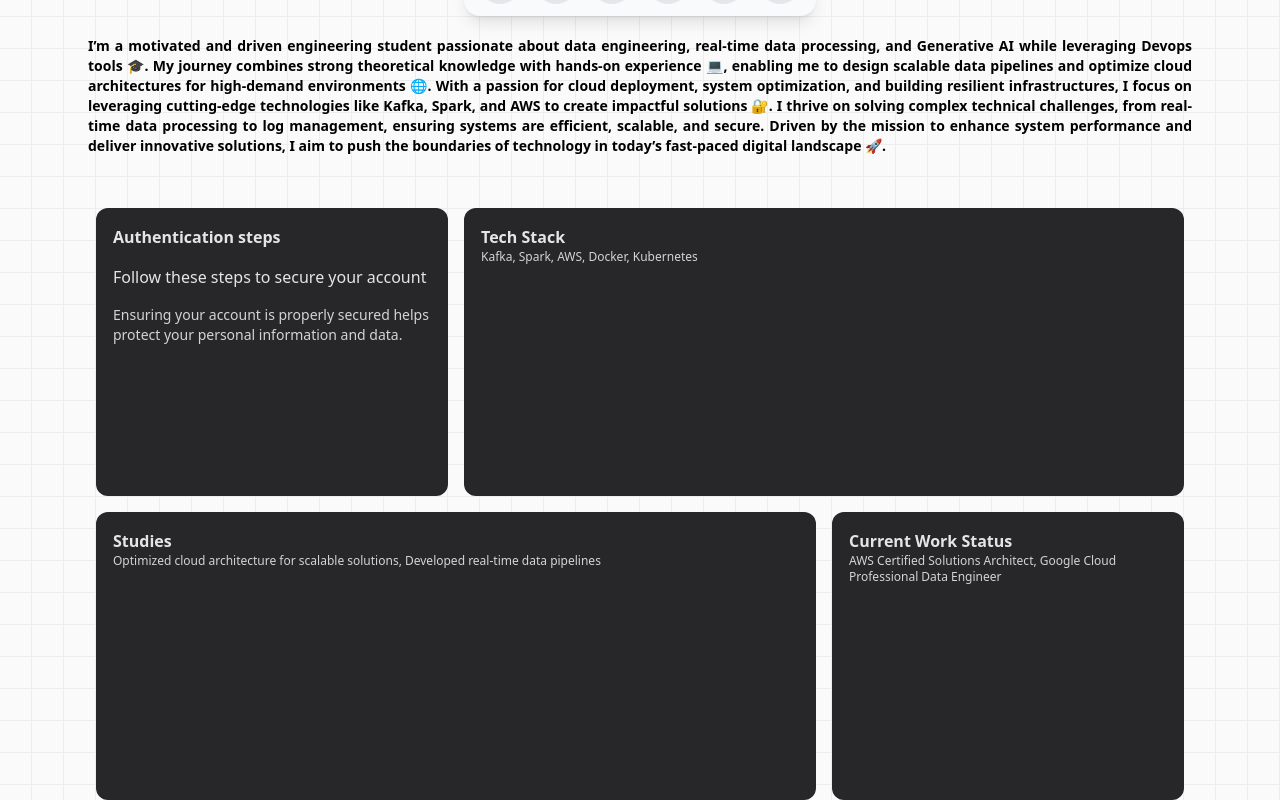
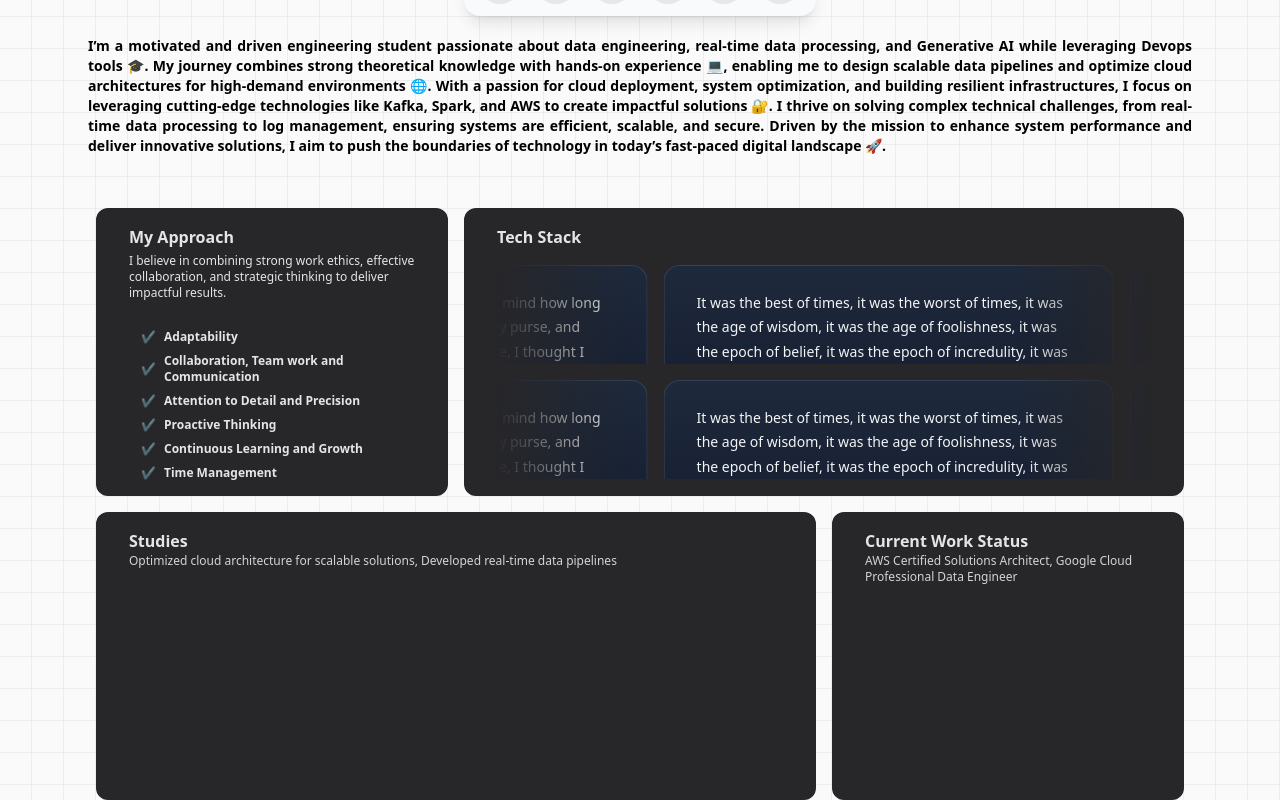
Before and after one commit to Nourhene-Azaiez/Portfolio, a Next.js app: page / in a window 1280 px wide. Shown: the part 768-1568 px from the top of the page. Built offline with nearby package versions, Linux system fonts and the light colour scheme.

Commit message:
Added the first tech stack draft

```diff
--- a/components/About.tsx
+++ b/components/About.tsx
@@ -1,11 +1,44 @@
 import React from 'react';
 import { BentoGrid, BentoGridItem } from './ui/bento-grid';
 import { CardSpotlight } from './ui/card-spotlight';
+import { InfiniteMovingCards } from './ui/infinite-moving-cards';
 
 
 interface AboutProps {
   id?: string;
 }
+
+const testimonials = [
+  {
+    quote:
+      "It was the best of times, it was the worst of times, it was the age of wisdom, it was the age of foolishness, it was the epoch of belief, it was the epoch of incredulity, it was the season of Light, it was the season of Darkness, it was the spring of hope, it was the winter of despair.",
+    name: "Charles Dickens",
+    title: "A Tale of Two Cities",
+  },
+  {
+    quote:
+      "To be, or not to be, that is the question: Whether 'tis nobler in the mind to suffer The slings and arrows of outrageous fortune, Or to take Arms against a Sea of troubles, And by opposing end them: to die, to sleep.",
+    name: "William Shakespeare",
+    title: "Hamlet",
+  },
+  {
+    quote: "All that we see or seem is but a dream within a dream.",
+    name: "Edgar Allan Poe",
+    title: "A Dream Within a Dream",
+  },
+  {
+    quote:
+      "It is a truth universally acknowledged, that a single man in possession of a good fortune, must be in want of a wife.",
+    name: "Jane Austen",
+    title: "Pride and Prejudice",
+  },
+  {
+    quote:
+      "Call me Ishmael. Some years ago—never mind how long precisely—having little or no money in my purse, and nothing particular to interest me on shore, I thought I would sail about a little and see the watery part of the world.",
+    name: "Herman Melville",
+    title: "Moby-Dick",
+  },
+];
 
 const About: React.FC<AboutProps> = ({ id }) => {
   return (
@@ -19,26 +52,53 @@ const About: React.FC<AboutProps> = ({ id }) => {
       <BentoGrid className="mt-10 grid-cols-1 md:grid-cols-3 gap-4">
         {/* First row */}
         <BentoGridItem className="col-span-1 md:col-span-1 p-0 ">
-          <CardSpotlight className="h-full">
-            <p className="relative z-20 font-sans font-bold text-neutral-200">
-              Authentication steps
+          <CardSpotlight className="h-full text-neutral-200">
+            <p className="relative z-20 font-sans font-bold ">
+              My Approach
             </p>
-            <div className="text-neutral-200 mt-4 relative z-20">
-              Follow these steps to secure your account
+            <div className=" mt-1 mb-7 relative z-20 text-xs">
+            I believe in combining strong work ethics, effective collaboration, and strategic thinking to deliver impactful results.
             </div>
-            <p className="text-neutral-300 mt-4 relative z-20 text-sm">
-              Ensuring your account is properly secured helps protect your personal
-              information and data.
-            </p>
+            <ul className="relative z-20 font-sans text-xs space-y-2 pl-3 mb-3">
+              <li className="flex items-center">
+                <span className="text-violet-500 mr-2">✔</span>
+                <strong>Adaptability</strong>
+              </li>
+              <li className="flex items-center">
+                <span className="text-violet-500 mr-2">✔</span>
+                <strong>Collaboration, Team work and Communication</strong>
+              </li>
+              <li className="flex items-center">
+                <span className="text-violet-500 mr-2">✔</span>
+                <strong>Attention to Detail and Precision</strong>
+              </li>
+              <li className="flex items-center">
+                <span className="text-violet-500 mr-2">✔</span>
+                <strong>Proactive Thinking</strong>
+              </li>
+              <li className="flex items-center">
+                <span className="text-violet-500 mr-2">✔</span>
+                <strong>Continuous Learning and Growth</strong>
+              </li>
+              <li className="flex items-center">
+                <span className="text-violet-500 mr-2">✔</span>
+                <strong>Time Management</strong>
+              </li>
+            </ul>
           </CardSpotlight>
         </BentoGridItem>
-        <BentoGridItem
-          title="Tech Stack"
-          description="Kafka, Spark, AWS, Docker, Kubernetes"
-          icon={<i className="fab fa-cloud"></i>}
-          className="col-span-1 md:col-span-2"
+        <BentoGridItem title="Tech Stack" className="col-span-1 md:col-span-2">
+          <InfiniteMovingCards
+          items={testimonials}
+          direction="right"
+          speed="slow"
         />
-
+        <InfiniteMovingCards
+          items={testimonials}
+          direction="right"
+          speed="slow"
+        />
+        </BentoGridItem>
         {/* Second row (inverse layout) */}
         <BentoGridItem
           title="Studies"
--- a/components/ui/bento-grid.tsx
+++ b/components/ui/bento-grid.tsx
@@ -37,7 +37,7 @@ export const BentoGridItem = ({
   return (
     <div
       className={cn(
-        "row-span-1 rounded-xl group/bento hover:shadow-xl transition duration-200 shadow-input dark:shadow-none p-4 dark:bg-black dark:border-white/[0.2] bg-zinc-800 border border-transparent justify-between flex flex-col",
+        "row-span-1 rounded-xl group/bento hover:shadow-xl transition duration-200 shadow-input dark:shadow-none py-4 px-8 dark:bg-black dark:border-white/[0.2] bg-zinc-800 border border-transparent justify-between flex flex-col",
         className
       )}
     >
--- a/components/ui/card-spotlight.tsx
+++ b/components/ui/card-spotlight.tsx
@@ -39,7 +39,7 @@ export const CardSpotlight = ({
   return (
     <div
       className={cn(
-        "group/spotlight p-4 rounded-xl relative bg-zinc-800 dark:bg-black",
+        "group/spotlight py-4 px-8 rounded-xl relative bg-zinc-800 dark:bg-black",
         className
       )}
       onMouseMove={handleMouseMove}
--- /dev/null
+++ b/components/ui/infinite-moving-cards.tsx
@@ -0,0 +1,121 @@
+"use client";
+
+import { cn } from "@/lib/utils";
+import React, { useEffect, useState } from "react";
+
+export const InfiniteMovingCards = ({
+  items,
+  direction = "left",
+  speed = "fast",
+  pauseOnHover = true,
+  className,
+}: {
+  items: {
+    quote: string;
+    name: string;
+    title: string;
+  }[];
+  direction?: "left" | "right";
+  speed?: "fast" | "normal" | "slow";
+  pauseOnHover?: boolean;
+  className?: string;
+}) => {
+  const containerRef = React.useRef<HTMLDivElement>(null);
+  const scrollerRef = React.useRef<HTMLUListElement>(null);
+
+  useEffect(() => {
+    addAnimation();
+  }, []);
+  const [start, setStart] = useState(false);
+  function addAnimation() {
+    if (containerRef.current && scrollerRef.current) {
+      const scrollerContent = Array.from(scrollerRef.current.children);
+
+      scrollerContent.forEach((item) => {
+        const duplicatedItem = item.cloneNode(true);
+        if (scrollerRef.current) {
+          scrollerRef.current.appendChild(duplicatedItem);
+        }
+      });
+
+      getDirection();
+      getSpeed();
+      setStart(true);
+    }
+  }
+  const getDirection = () => {
+    if (containerRef.current) {
+      if (direction === "left") {
+        containerRef.current.style.setProperty(
+          "--animation-direction",
+          "forwards"
+        );
+      } else {
+        containerRef.current.style.setProperty(
+          "--animation-direction",
+          "reverse"
+        );
+      }
+    }
+  };
+  const getSpeed = () => {
+    if (containerRef.current) {
+      if (speed === "fast") {
+        containerRef.current.style.setProperty("--animation-duration", "20s");
+      } else if (speed === "normal") {
+        containerRef.current.style.setProperty("--animation-duration", "40s");
+      } else {
+        containerRef.current.style.setProperty("--animation-duration", "80s");
+      }
+    }
+  };
+  return (
+    <div
+      ref={containerRef}
+      className={cn(
+        "scroller relative z-20  max-w-7xl overflow-hidden  [mask-image:linear-gradient(to_right,transparent,white_20%,white_80%,transparent)]",
+        className
+      )}
+    >
+      <ul
+        ref={scrollerRef}
+        className={cn(
+          " flex min-w-full shrink-0 gap-4 py-4 w-max flex-nowrap",
+          start && "animate-scroll ",
+          pauseOnHover && "hover:[animation-play-state:paused]"
+        )}
+      >
+        {items.map((item, idx) => (
+          <li
+            className="w-[350px] max-w-full relative rounded-2xl border border-b-0 flex-shrink-0 border-slate-700 px-8 py-6 md:w-[450px]"
+            style={{
+              background:
+                "linear-gradient(180deg, var(--slate-800), var(--slate-900)",
+            }}
+            key={item.name}
+          >
+            <blockquote>
+              <div
+                aria-hidden="true"
+                className="user-select-none -z-1 pointer-events-none absolute -left-0.5 -top-0.5 h-[calc(100%_+_4px)] w-[calc(100%_+_4px)]"
+              ></div>
+              <span className=" relative z-20 text-sm leading-[1.6] text-gray-100 font-normal">
+                {item.quote}
+              </span>
+              <div className="relative z-20 mt-6 flex flex-row items-center">
+                <span className="flex flex-col gap-1">
+                  <span className=" text-sm leading-[1.6] text-gray-400 font-normal">
+                    {item.name}
+                  </span>
+                  <span className=" text-sm leading-[1.6] text-gray-400 font-normal">
+                    {item.title}
+                  </span>
+                </span>
+              </div>
+            </blockquote>
+          </li>
+        ))}
+      </ul>
+    </div>
+  );
+};
--- a/tailwind.config.ts
+++ b/tailwind.config.ts
@@ -71,6 +71,11 @@ export default {
         sm: "calc(var(--radius) - 4px)",
       },
       keyframes: {
+        scroll: {
+          to: {
+            transform: "translate(calc(-50% - 0.5rem))",
+          },
+        },
         moveHorizontal: {
           "0%": {
             transform: "translateX(-50%) translateY(-10%)",
@@ -121,6 +126,8 @@ export default {
         fourth: "moveHorizontal 40s ease infinite",
         fifth: "moveInCircle 20s ease infinite",
         aurora: "aurora 60s linear infinite",
+        scroll:
+          "scroll var(--animation-duration, 40s) var(--animation-direction, forwards) linear infinite",
       },
   },
 },
```
